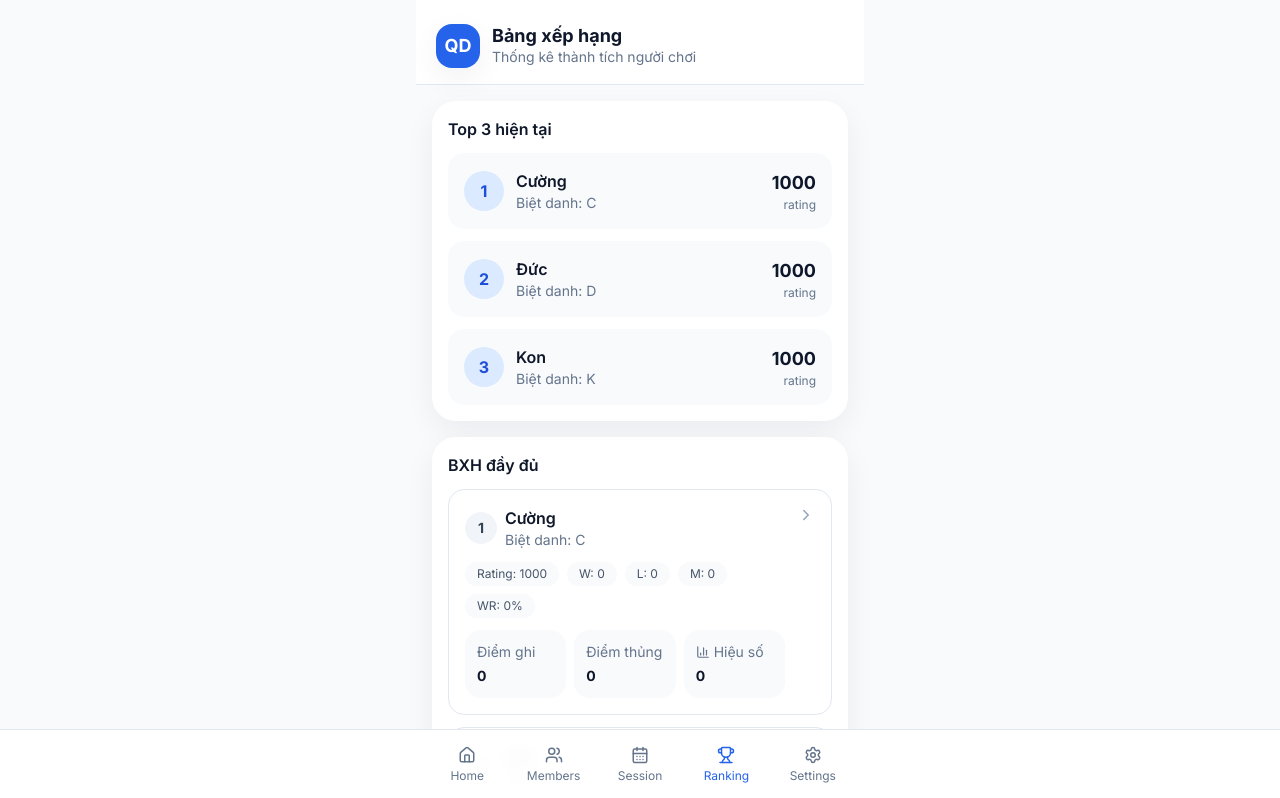
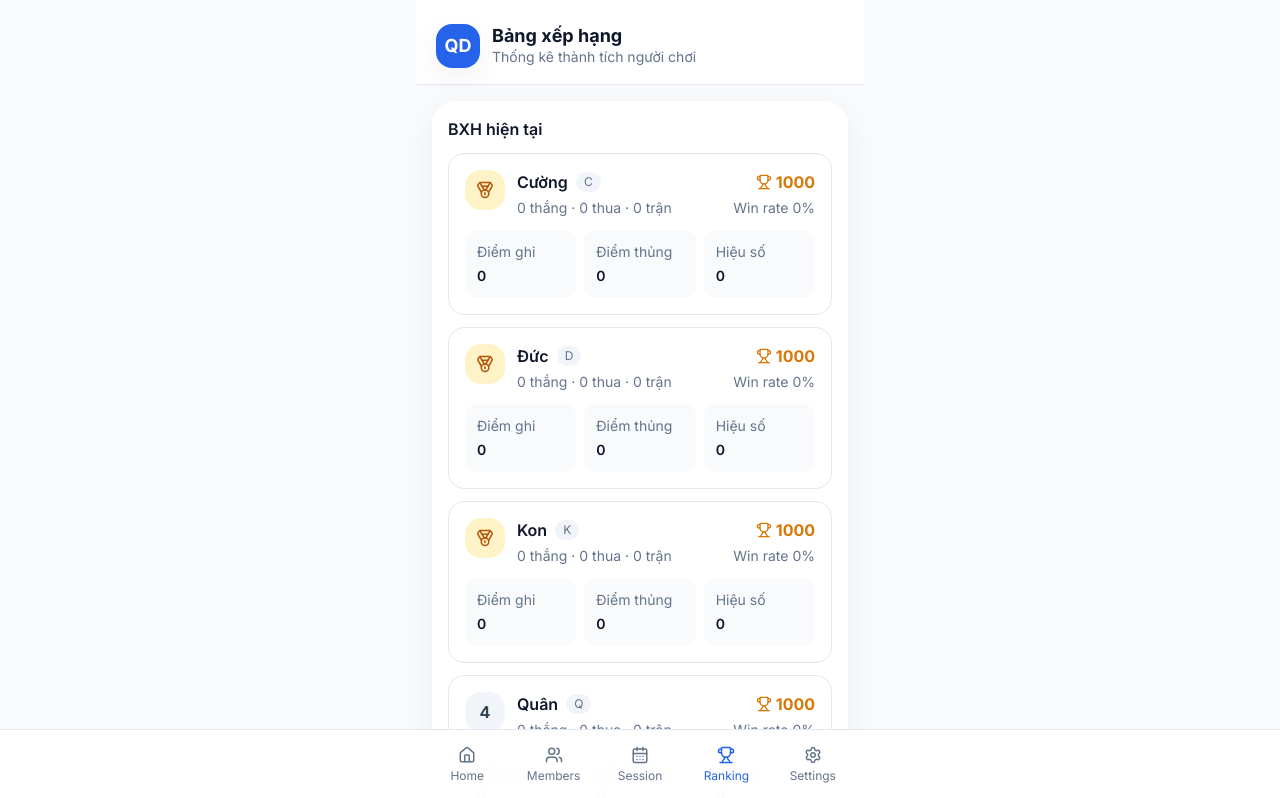
Before and after one commit to tdquan170788-byte/q-pb-smart-match, a Next.js app: page /ranking in a window 1280 px wide. Shown: the top 798 px of the page. Built offline with nearby package versions, Linux system fonts and the light colour scheme.

Commit message:
Update page.tsx
Sprint 6A fix ensureSeedPlayers

```diff
--- a/app/ranking/page.tsx
+++ b/app/ranking/page.tsx
@@ -2,162 +2,102 @@
 
 import { useEffect, useMemo, useState } from "react";
 import Link from "next/link";
-import { BarChart3, ChevronRight, Trophy } from "lucide-react";
+import { Trophy, Medal } from "lucide-react";
 
 import AppShell from "@/components/app-shell";
 import SectionCard from "@/components/section-card";
-import { ensureSeedData } from "@/lib/storage";
-import { getRanking, type RankingRow } from "@/lib/ranking";
+import { getRanking } from "@/lib/ranking";
+import { ensureSeedPlayers } from "@/lib/storage";
 
 export default function RankingPage() {
-  const [rows, setRows] = useState<RankingRow[]>([]);
-  const [loaded, setLoaded] = useState(false);
+  const [refreshKey, setRefreshKey] = useState(0);
 
   useEffect(() => {
-    ensureSeedData();
-    setRows(getRanking());
-    setLoaded(true);
+    ensureSeedPlayers();
+    setRefreshKey((v) => v + 1);
   }, []);
 
-  const top3 = useMemo(() => rows.slice(0, 3), [rows]);
+  const ranking = useMemo(() => getRanking(), [refreshKey]);
 
   return (
-    <AppShell
-      title="Bảng xếp hạng"
-      subtitle="Thống kê thành tích người chơi"
-    >
+    <AppShell title="Bảng xếp hạng" subtitle="Thống kê thành tích người chơi">
       <div className="space-y-4">
-        <SectionCard title="Top 3 hiện tại">
-          {top3.length === 0 ? (
-            <div className="text-sm text-slate-500">
-              Chưa có dữ liệu xếp hạng.
-            </div>
+        <SectionCard title="BXH hiện tại">
+          {ranking.length === 0 ? (
+            <div className="text-sm text-slate-500">Chưa có dữ liệu xếp hạng.</div>
           ) : (
             <div className="space-y-3">
-              {top3.map((row, index) => (
-                <div
-                  key={row.playerId}
-                  className="flex items-center justify-between rounded-2xl bg-slate-50 p-4"
-                >
-                  <div className="flex items-center gap-3">
-                    <div className="flex h-10 w-10 items-center justify-center rounded-full bg-brand-100 font-bold text-brand-700">
-                      {index + 1}
-                    </div>
-                    <div>
-                      <div className="font-semibold text-slate-900">
-                        {row.name}
-                      </div>
-                      <div className="text-sm text-slate-500">
-                        {row.nickname?.trim()
-                          ? `Biệt danh: ${row.nickname}`
-                          : "Chưa có biệt danh"}
-                      </div>
-                    </div>
-                  </div>
+              {ranking.map((row, index) => {
+                const isTop3 = index < 3;
 
-                  <div className="text-right">
-                    <div className="text-lg font-bold">{row.rating}</div>
-                    <div className="text-xs text-slate-500">rating</div>
-                  </div>
-                </div>
-              ))}
-            </div>
-          )}
-        </SectionCard>
-
-        <SectionCard title="BXH đầy đủ">
-          {!loaded ? (
-            <div className="text-sm text-slate-500">Đang tải...</div>
-          ) : rows.length === 0 ? (
-            <div className="text-sm text-slate-500">
-              Chưa có dữ liệu trận đấu để xếp hạng.
-            </div>
-          ) : (
-            <div className="space-y-3">
-              {rows.map((row, index) => (
+                return (
                   <Link
                     key={row.playerId}
                     href={`/members/${row.playerId}`}
                     className="block rounded-2xl border border-slate-200 bg-white p-4"
                   >
                     <div className="flex items-start justify-between gap-3">
-                    <div className="min-w-0">
-                      <div className="flex items-center gap-2">
-                        <div className="flex h-8 w-8 items-center justify-center rounded-full bg-slate-100 text-sm font-bold text-slate-700">
-                          {index + 1}
+                      <div className="flex items-start gap-3">
+                        <div
+                          className={`flex h-10 w-10 items-center justify-center rounded-2xl font-bold ${
+                            isTop3
+                              ? "bg-amber-100 text-amber-700"
+                              : "bg-slate-100 text-slate-700"
+                          }`}
+                        >
+                          {isTop3 ? <Medal size={18} /> : index + 1}
                         </div>
 
-                        <div className="min-w-0">
-                          <div className="truncate text-base font-semibold text-slate-900">
+                        <div>
+                          <div className="flex items-center gap-2">
+                            <div className="font-semibold text-slate-900">
                               {row.name}
                             </div>
-                          <div className="text-sm text-slate-500">
-                            {row.nickname?.trim()
-                              ? `Biệt danh: ${row.nickname}`
-                              : "Chưa có biệt danh"}
+                            {row.nickname ? (
+                              <span className="rounded-full bg-slate-100 px-2 py-0.5 text-xs text-slate-500">
+                                {row.nickname}
+                              </span>
+                            ) : null}
+                          </div>
+
+                          <div className="mt-1 text-sm text-slate-500">
+                            {row.wins} thắng · {row.losses} thua · {row.matches} trận
                           </div>
                         </div>
                       </div>
 
-                      <div className="mt-3 flex flex-wrap gap-2 text-xs">
-                        <span className="rounded-full bg-slate-50 px-3 py-1 text-slate-600">
-                          Rating: {row.rating}
-                        </span>
-                        <span className="rounded-full bg-slate-50 px-3 py-1 text-slate-600">
-                          W: {row.wins}
-                        </span>
-                        <span className="rounded-full bg-slate-50 px-3 py-1 text-slate-600">
-                          L: {row.losses}
-                        </span>
-                        <span className="rounded-full bg-slate-50 px-3 py-1 text-slate-600">
-                          M: {row.matches}
-                        </span>
-                        <span className="rounded-full bg-slate-50 px-3 py-1 text-slate-600">
-                          WR: {row.winRate}%
-                        </span>
+                      <div className="text-right">
+                        <div className="flex items-center justify-end gap-1 text-amber-600">
+                          <Trophy size={16} />
+                          <span className="font-bold">{row.rating}</span>
                         </div>
-
-                      <div className="mt-3 grid grid-cols-3 gap-2 text-sm">
-                        <div className="rounded-2xl bg-slate-50 p-3">
-                          <div className="text-slate-500">Điểm ghi</div>
-                          <div className="mt-1 font-bold">{row.pointsFor}</div>
-                        </div>
-
-                        <div className="rounded-2xl bg-slate-50 p-3">
-                          <div className="text-slate-500">Điểm thủng</div>
-                          <div className="mt-1 font-bold">
-                            {row.pointsAgainst}
-                          </div>
-                        </div>
-
-                        <div className="rounded-2xl bg-slate-50 p-3">
-                          <div className="flex items-center gap-1 text-slate-500">
-                            <BarChart3 size={14} />
-                            Hiệu số
-                          </div>
-                          <div className="mt-1 font-bold">{row.pointDiff}</div>
+                        <div className="mt-1 text-sm text-slate-500">
+                          Win rate {row.winRate}%
                         </div>
                       </div>
                     </div>
 
-                    <div className="shrink-0 text-slate-400">
-                      <ChevronRight size={18} />
+                    <div className="mt-3 grid grid-cols-3 gap-2 text-sm">
+                      <div className="rounded-xl bg-slate-50 p-3">
+                        <div className="text-slate-500">Điểm ghi</div>
+                        <div className="mt-1 font-semibold">{row.pointsFor}</div>
+                      </div>
+                      <div className="rounded-xl bg-slate-50 p-3">
+                        <div className="text-slate-500">Điểm thủng</div>
+                        <div className="mt-1 font-semibold">
+                          {row.pointsAgainst}
+                        </div>
+                      </div>
+                      <div className="rounded-xl bg-slate-50 p-3">
+                        <div className="text-slate-500">Hiệu số</div>
+                        <div className="mt-1 font-semibold">{row.pointDiff}</div>
                       </div>
                     </div>
                   </Link>
-              ))}
+                );
+              })}
             </div>
           )}
-        </SectionCard>
-
-        <SectionCard title="Cách tính">
-          <div className="space-y-2 text-sm text-slate-600">
-            <div>• Mỗi trận sẽ cộng vào tổng số trận của tất cả người chơi tham gia.</div>
-            <div>• Thắng / thua được tính theo điểm số team A và team B.</div>
-            <div>• Hiệu số = Điểm ghi - Điểm thủng.</div>
-            <div>• Tỷ lệ thắng = số trận thắng / tổng số trận.</div>
-            <div>• Khi bằng nhau, bảng xếp hạng ưu tiên: số trận thắng → hiệu số → điểm ghi.</div>
-          </div>
         </SectionCard>
       </div>
     </AppShell>
```
Lines whose indentation alone changed are shown as unchanged.
